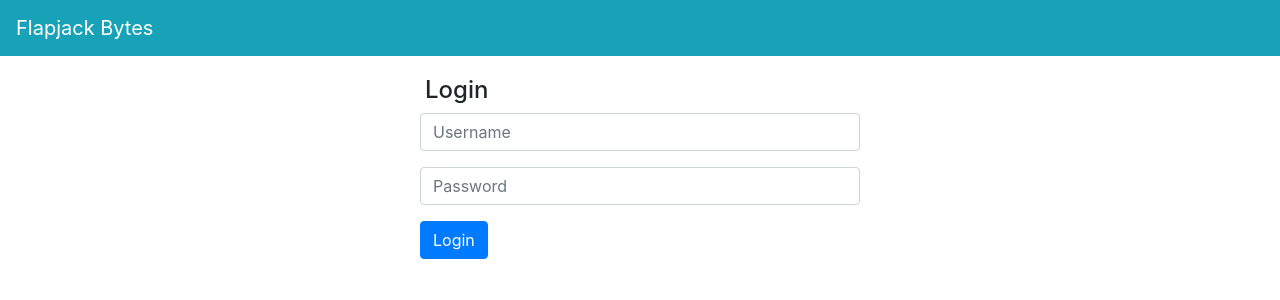
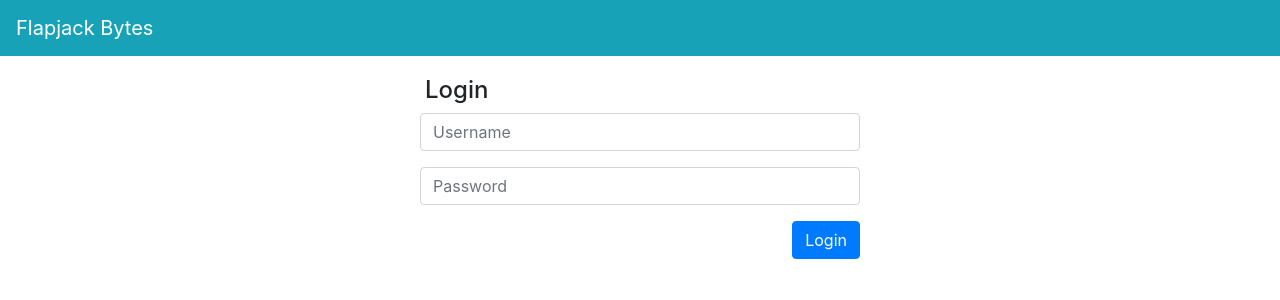
Before and after one commit to cropgeeks/flapjack-bytes-loader, a Vue app: page /#/ in a window 1280 px wide. Shown: the top 300 px of the page. Built offline with nearby package versions, Linux system fonts and the light colour scheme.

Commit message:
Align all buttons to the right

```diff
--- a/src/views/Home.vue
+++ b/src/views/Home.vue
@@ -28,9 +28,8 @@
                     <b-form-input id="password" v-model="password" type="password" placeholder="Password"></b-form-input>
                 </b-form-row>
 
-
                 <b-form-row class="mt-3">
-                  <b-button variant="primary" @click="loginClicked">Login</b-button>
+                  <b-button variant="primary" @click="loginClicked" class="ml-auto">Login</b-button>
                 </b-form-row>
               </b-form>
             </b-col>
--- a/src/views/Map.vue
+++ b/src/views/Map.vue
@@ -21,7 +21,7 @@
               </b-card-body>
             </b-card>
           </div>
-          <div class="d-flex justify-content-center mb-3 mt-1">
+          <b-form-group class="text-right">
             <b-button id="skipBtn" variant="secondary" class="mt-3 mr-3" @click="navigateToNextPage">Skip</b-button>
             <b-button
               id="continueBtn"
@@ -30,7 +30,7 @@
               class="mt-3"
               @click="selectAndNavigateToNextPage"
             >Select</b-button>
-          </div>
+          </b-form-group>
         </div>
       </div>
     </div>
--- a/src/views/Matrix.vue
+++ b/src/views/Matrix.vue
@@ -17,9 +17,11 @@
               </b-card-body>
             </b-card>
 
-            <div class="d-flex justify-content-center mb-3 mt-1">
-              <b-button variant="primary" class="mt-3" @click="navigateToNextPage" :disabled="selected === null">Select</b-button>
-            </div>
+            <b-form-group class="text-right">
+              <div class="mt-1">
+                <b-button variant="primary" class="mt-3" @click="navigateToNextPage" :disabled="selected === null">Select</b-button>
+              </div>
+            </b-form-group>
           </div>
         </div>
       </div>
```
